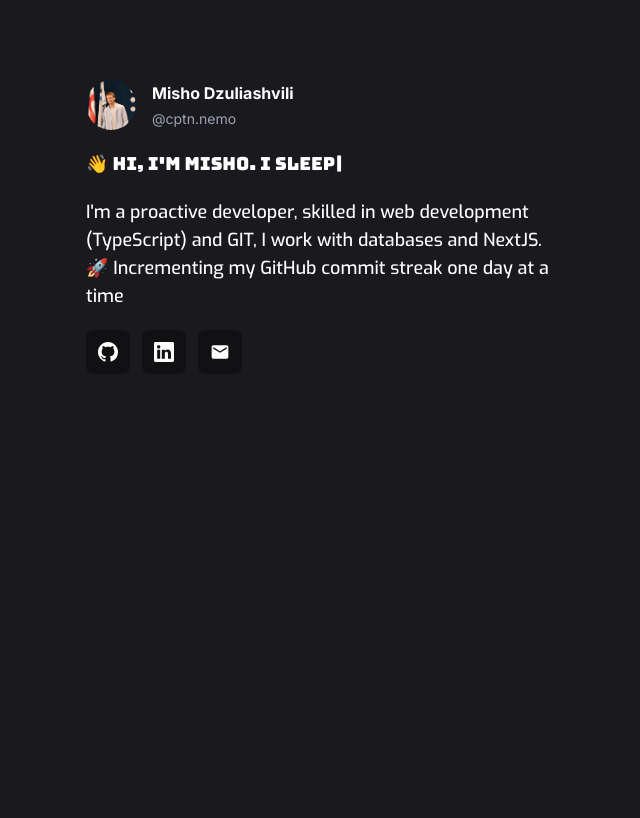
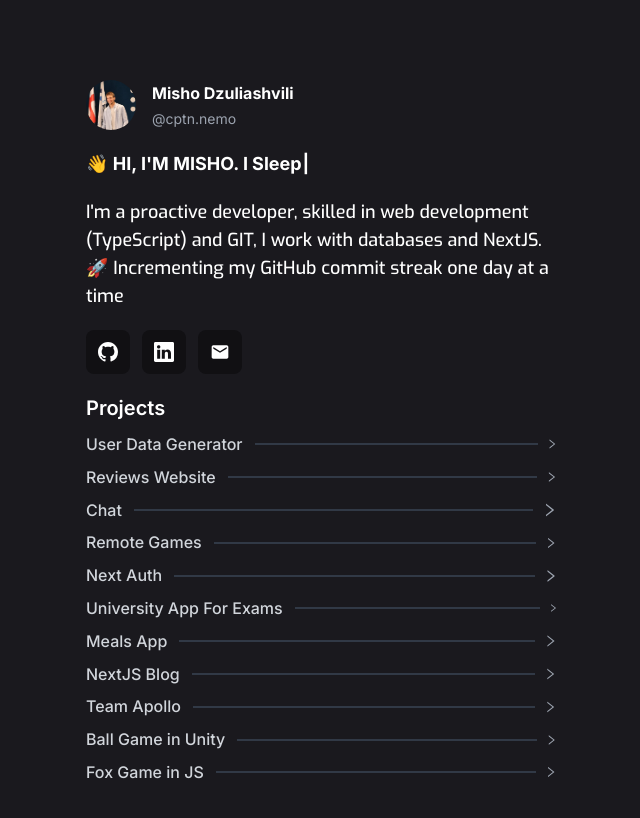
Before and after one commit to mishodzuliashvili/PortfolioWebsite, a Next.js app: page / in a window 1280 px wide. Shown: the top 818 px of the page, without its empty margins (318-958 px from the left). Built offline with nearby package versions, Linux system fonts and the light colour scheme.

Commit message:
Add project list

```diff
--- a/app/page.tsx
+++ b/app/page.tsx
@@ -1,3 +1,4 @@
+import ProjectList from "@/components/ProjectList";
 import Typing from "@/components/Typing";
 import Image from "next/image";
 import Link from "next/link";
@@ -21,7 +22,7 @@ export default function Home() {
                 </div>
             </header>
             <section>
-                <div className="font-bungee text-lg flex gap-1 flex-wrap">
+                <div className="font-bold text-lg flex gap-1 flex-wrap">
                     <span>👋 HI, {"I'M"} MISHO. I </span> <Typing />
                 </div>
             </section>
@@ -56,6 +57,9 @@ export default function Home() {
                     <MdEmail />
                 </Link>
             </section>
+            <section>
+                <ProjectList />
+            </section>
         </main>
     );
 }
--- /dev/null
+++ b/components/ProjectLink.tsx
@@ -0,0 +1,31 @@
+type ProjectLinkProps = {
+    href: string;
+    title: string;
+};
+
+export default function ProjectLink({ href, title }: ProjectLinkProps) {
+    return (
+        <a href={href} target="_blank" className="group">
+            <article className="flex flex-row gap-0 items-center justify-between lg:justify-center mt-3 mb-3 w-full">
+                <div className="flex flex-col justify-start opacity-100 flex-none shrink-0 h-auto relative whitespace-pre w-auto mr-3">
+                    <h1 className="text-base font-medium leading-[1.3em] text-left text-gray-300 group-hover:text-white duration-300">
+                        {title}
+                    </h1>
+                </div>
+                <div className="w-full mr-2 border-y border-gray-700 rounded-2 transition opacity-80 group-hover:border-white duration-300"></div>
+                <svg
+                    stroke="currentColor"
+                    fill="currentColor"
+                    stroke-width="0"
+                    viewBox="0 0 1024 1024"
+                    className="text-gray-400 transition-all group-hover:text-white duration-300"
+                    height="20"
+                    width="20"
+                    xmlns="http://www.w3.org/2000/svg"
+                >
+                    <path d="M765.7 486.8L314.9 134.7A7.97 7.97 0 0 0 302 141v77.3c0 4.9 2.3 9.6 6.1 12.6l360 281.1-360 281.1c-3.9 3-6.1 7.7-6.1 12.6V883c0 6.7 7.7 10.4 12.9 6.3l450.8-352.1a31.96 31.96 0 0 0 0-50.4z"></path>
+                </svg>
+            </article>
+        </a>
+    );
+}
--- /dev/null
+++ b/components/ProjectList.tsx
@@ -0,0 +1,57 @@
+import ProjectLink from "./ProjectLink";
+
+type ProjectListProps = {};
+
+export default function ProjectList({}: ProjectListProps) {
+    return (
+        <div>
+            <h1 className="text-xl font-semibold">Projects</h1>
+            <div>
+                <ProjectLink
+                    href="https://fake-user-data-generation.vercel.app/"
+                    title="User Data Generator"
+                />
+                <ProjectLink
+                    href="https://reviews-website.vercel.app/"
+                    title="Reviews Website"
+                />
+                <ProjectLink
+                    href="https://nextjs-chat-real.vercel.app/"
+                    title="Chat"
+                />
+                <ProjectLink
+                    href="https://remote-games-gamma.vercel.app/"
+                    title="Remote Games"
+                />
+                <ProjectLink
+                    href="https://vercel.com/mishodzuliashvili/next-auth-website"
+                    title="Next Auth"
+                />
+                <ProjectLink
+                    href="https://hrmm.vercel.app/"
+                    title="University App For Exams"
+                />
+                <ProjectLink
+                    href="https://meals-app-pearl.vercel.app/search"
+                    title="Meals App"
+                />
+                <ProjectLink
+                    href="https://nextjs-blog-deploy-bice.vercel.app/"
+                    title="NextJS Blog"
+                />
+                <ProjectLink
+                    href="https://team-apollo.web.app/"
+                    title="Team Apollo"
+                />
+                <ProjectLink
+                    href="https://mishodzuliashvili.github.io/supreme-barnacle-build-unity-1/"
+                    title="Ball Game in Unity"
+                />
+                <ProjectLink
+                    href="https://animated-crumble-161074.netlify.app/"
+                    title="Fox Game in JS"
+                />
+            </div>
+        </div>
+    );
+}
```
